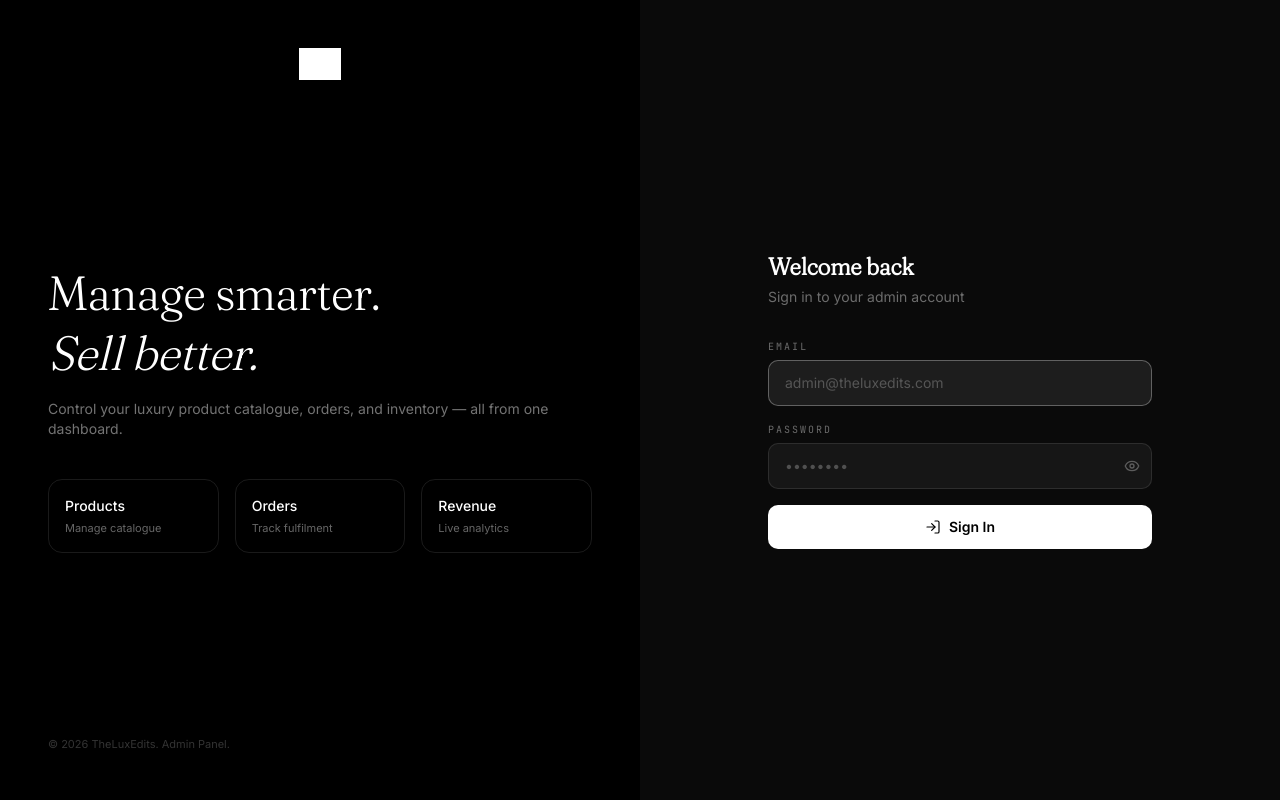
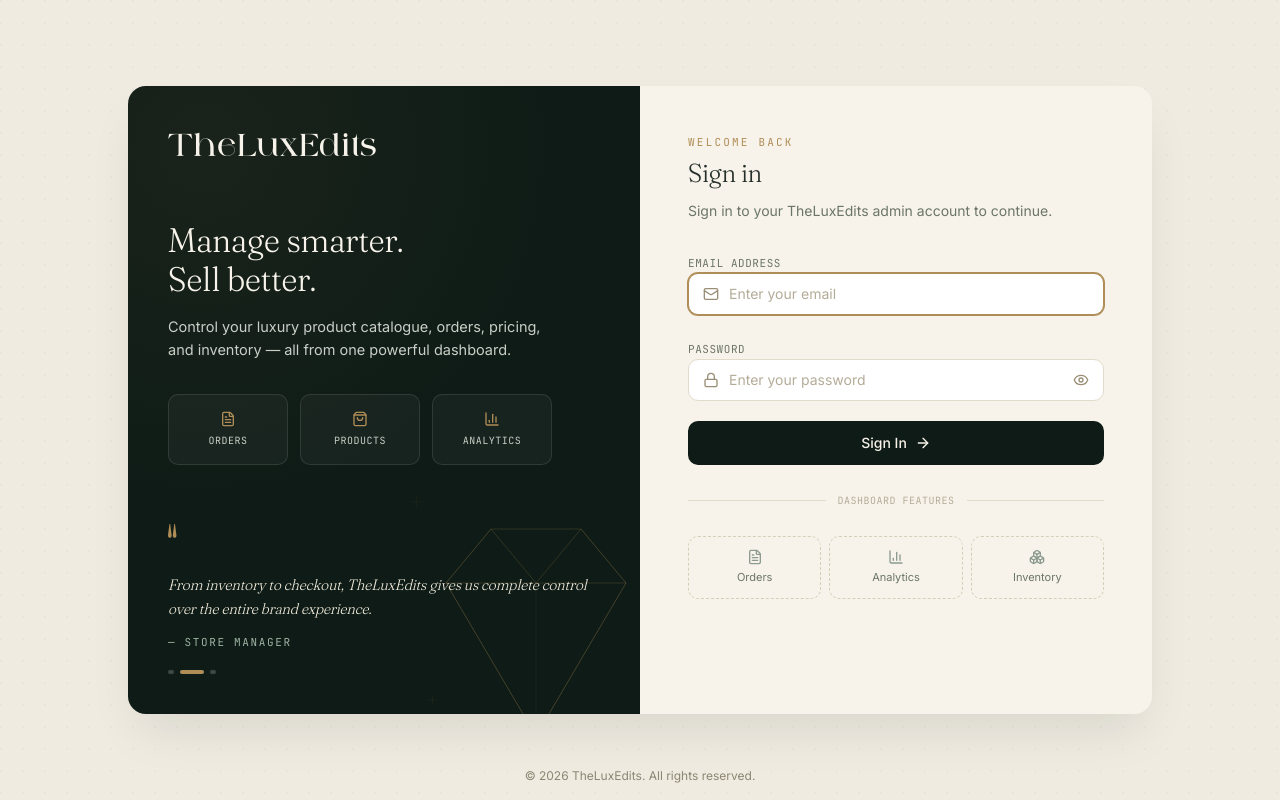
Before and after one commit to Faizy-broski/theluxedits, a Next.js app: page /admin/login in a window 1280 px wide. Built offline with nearby package versions, Linux system fonts and the light colour scheme; no server answers; grey boxes are pictures that could not be loaded.

Commit message:
Local changes

```diff
--- a/app/admin/login/page.tsx
+++ b/app/admin/login/page.tsx
@@ -1,10 +1,21 @@
 "use client";
 
 import { useState, useEffect, type FormEvent } from "react";
-import Image from "next/image";
 import { useRouter } from "next/navigation";
-import { Eye, EyeOff, LogIn } from "lucide-react";
+import {
+  Mail, Lock, Eye, EyeOff, ArrowRight, Loader2, AlertCircle,
+  FileText, ShoppingBag, BarChart3, Boxes,
+} from "lucide-react";
+import { cn } from "@/lib/utils";
 import { useAdminAuth } from "@/lib/admin-auth-context";
+import { AuthShell } from "@/components/admin/auth/AuthShell";
+import { TestimonialCarousel } from "@/components/admin/auth/TestimonialCarousel";
+
+const FEATURE_CHIPS = [
+  { icon: FileText, label: "Orders" },
+  { icon: ShoppingBag, label: "Products" },
+  { icon: BarChart3, label: "Analytics" },
+];
 
 export default function AdminLoginPage() {
   const router = useRouter();
@@ -38,97 +49,94 @@ export default function AdminLoginPage() {
     }
   }
 
-  return (
-    <div className="flex min-h-screen bg-neutral-950">
-      {/* Left panel */}
-      <div className="hidden w-1/2 flex-col justify-between bg-black p-12 lg:flex">
-        <Image
-          src="/logo/TheLuxEdits.png"
-          alt="TheLuxEdits"
-          width={160}
-          height={40}
-          className="h-8 w-auto object-contain brightness-0 invert"
-        />
-        <div>
-          <h1 className="font-fraunces text-5xl font-light leading-tight text-white">
-            Manage smarter.<br />
-            <em className="italic">Sell better.</em>
+  const left = (
+    <>
+      <span className="font-against text-[26px] tracking-wide text-[#F7F3EA]">TheLuxEdits</span>
+
+      <div className="my-auto max-w-sm py-14">
+        <h1 className="font-fraunces text-[34px] font-light leading-[1.15] text-[#F7F3EA]">
+          Manage smarter.
+          <br />
+          Sell better.
         </h1>
-          <p className="mt-4 text-sm text-white/45">
-            Control your luxury product catalogue, orders, and inventory — all from one dashboard.
+        <p className="mt-4 text-[14.5px] leading-relaxed text-[#C9CFC7]">
+          Control your luxury product catalogue, orders, pricing, and
+          inventory — all from one powerful dashboard.
         </p>
-          <div className="mt-10 grid grid-cols-3 gap-4">
-            {[
-              { label: "Products", desc: "Manage catalogue" },
-              { label: "Orders",   desc: "Track fulfilment" },
-              { label: "Revenue",  desc: "Live analytics" },
-            ].map((item) => (
-              <div key={item.label} className="rounded-xl border border-white/10 p-4">
-                <p className="text-sm font-medium text-white">{item.label}</p>
-                <p className="mt-1 text-[11px] text-white/40">{item.desc}</p>
+
+        <div className="mt-8 grid grid-cols-3 gap-3">
+          {FEATURE_CHIPS.map(({ icon: Icon, label }) => (
+            <div key={label} className="rounded-lg border border-white/10 bg-white/[0.04] px-3 py-4 text-center">
+              <Icon className="mx-auto mb-1.5 h-4 w-4 text-[#B08D57]" />
+              <p className="font-jet text-[10px] uppercase tracking-wider text-[#C9CFC7]">{label}</p>
             </div>
           ))}
         </div>
       </div>
-        <p className="text-[11px] text-white/20">© {new Date().getFullYear()} TheLuxEdits. Admin Panel.</p>
-      </div>
 
-      {/* Right panel — login form */}
-      <div className="flex flex-1 items-center justify-center px-6 py-12">
-        <div className="w-full max-w-sm">
-          {/* Mobile logo */}
-          <div className="mb-8 lg:hidden">
-            <Image
-              src="/logo/TheLuxEdits.png"
-              alt="TheLuxEdits"
-              width={140}
-              height={36}
-              className="h-7 w-auto object-contain brightness-0 invert"
-            />
-          </div>
+      <TestimonialCarousel />
+    </>
+  );
 
-          <h2 className="mb-1 text-2xl font-semibold text-white">Welcome back</h2>
-          <p className="mb-8 text-sm text-white/40">Sign in to your admin account</p>
+  const right = (
+    <>
+      <span className="font-against mb-8 block text-[22px] tracking-wide text-[#0E1B16] lg:hidden">
+        TheLuxEdits
+      </span>
+
+      <p className="font-jet mb-1 text-[11px] uppercase tracking-[0.2em] text-[#B08D57]">Welcome back</p>
+      <h2 className="font-fraunces text-[26px] font-normal text-[#26302B]">Sign in</h2>
+      <p className="mt-2 text-sm text-[#6B7568]">
+        Sign in to your TheLuxEdits admin account to continue.
+      </p>
 
       {error && (
-            <div className="mb-5 rounded-lg border border-red-500/30 bg-red-500/10 px-4 py-3 text-sm text-red-400">
+        <div className="mt-5 flex items-start gap-2 rounded-md border border-red-200 bg-red-50 px-3 py-2.5 text-sm text-red-800">
+          <AlertCircle className="mt-0.5 h-4 w-4 shrink-0" />
           {error}
         </div>
       )}
 
-          <form onSubmit={handleSubmit} className="space-y-4">
-            <div>
-              <label className="mb-1.5 block font-jet text-[10px] uppercase tracking-[0.2em] text-white/40">
-                Email
+      <form onSubmit={handleSubmit} className="mt-7 space-y-5">
+        <div className="space-y-1.5">
+          <label htmlFor="email" className="font-jet text-[11px] uppercase tracking-wider text-[#6B7568]">
+            Email Address
           </label>
+          <div className="flex items-center gap-2.5 rounded-lg border border-[#E1DBCB] bg-white px-3.5 py-2.5 transition-colors focus-within:border-[#B08D57] focus-within:ring-1 focus-within:ring-[#B08D57]">
+            <Mail className="h-4 w-4 shrink-0 text-[#9A8F76]" />
             <input
+              id="email"
               type="email"
+              autoFocus
+              required
+              placeholder="Enter your email"
               value={email}
               onChange={(e) => setEmail(e.target.value)}
-                required
-                autoFocus
-                placeholder="admin@theluxedits.com"
-                className="w-full rounded-lg border border-white/10 bg-white/5 px-4 py-3 text-sm text-white placeholder-white/25 outline-none transition focus:border-white/30 focus:bg-white/8"
+              className="w-full bg-transparent text-sm text-[#26302B] outline-none placeholder:text-[#B4AC98]"
             />
           </div>
+        </div>
 
-            <div>
-              <label className="mb-1.5 block font-jet text-[10px] uppercase tracking-[0.2em] text-white/40">
+        <div className="space-y-1.5">
+          <label htmlFor="password" className="font-jet text-[11px] uppercase tracking-wider text-[#6B7568]">
             Password
           </label>
-              <div className="relative">
+          <div className="flex items-center gap-2.5 rounded-lg border border-[#E1DBCB] bg-white px-3.5 py-2.5 transition-colors focus-within:border-[#B08D57] focus-within:ring-1 focus-within:ring-[#B08D57]">
+            <Lock className="h-4 w-4 shrink-0 text-[#9A8F76]" />
             <input
+              id="password"
               type={showPw ? "text" : "password"}
+              required
+              placeholder="Enter your password"
               value={password}
               onChange={(e) => setPassword(e.target.value)}
-                  required
-                  placeholder="••••••••"
-                  className="w-full rounded-lg border border-white/10 bg-white/5 px-4 py-3 pr-11 text-sm text-white placeholder-white/25 outline-none transition focus:border-white/30 focus:bg-white/8"
+              className="w-full bg-transparent text-sm text-[#26302B] outline-none placeholder:text-[#B4AC98]"
             />
             <button
               type="button"
-                  onClick={() => setShowPw((p) => !p)}
-                  className="absolute right-3 top-1/2 -translate-y-1/2 text-white/30 hover:text-white/60"
+              onClick={() => setShowPw((v) => !v)}
+              className="shrink-0 text-[#9A8F76] hover:text-[#26302B]"
+              aria-label={showPw ? "Hide password" : "Show password"}
             >
               {showPw ? <EyeOff className="h-4 w-4" /> : <Eye className="h-4 w-4" />}
             </button>
@@ -138,20 +146,41 @@ export default function AdminLoginPage() {
         <button
           type="submit"
           disabled={submitting}
-              className="flex w-full items-center justify-center gap-2 rounded-lg bg-white py-3 text-sm font-semibold text-black transition hover:bg-white/90 disabled:opacity-60"
+          className={cn(
+            "flex w-full items-center justify-center gap-2 rounded-lg bg-[#0E1B16] py-3 text-sm font-medium text-[#F7F3EA] transition-colors hover:bg-[#16281F] disabled:opacity-70"
+          )}
         >
           {submitting ? (
-                <span className="h-4 w-4 animate-spin rounded-full border-2 border-black/20 border-t-black" />
+            <Loader2 className="h-4 w-4 animate-spin" />
           ) : (
             <>
-                  <LogIn className="h-4 w-4" strokeWidth={1.8} />
               Sign In
+              <ArrowRight className="h-4 w-4" />
             </>
           )}
         </button>
       </form>
+
+      <div className="my-7 flex items-center gap-3">
+        <div className="h-px flex-1 bg-[#E1DBCB]" />
+        <p className="font-jet text-[10px] uppercase tracking-wider text-[#B4AC98]">Dashboard features</p>
+        <div className="h-px flex-1 bg-[#E1DBCB]" />
       </div>
+
+      <div className="grid grid-cols-3 gap-2">
+        {[
+          { icon: FileText, label: "Orders" },
+          { icon: BarChart3, label: "Analytics" },
+          { icon: Boxes, label: "Inventory" },
+        ].map(({ icon: Icon, label }) => (
+          <div key={label} className="rounded-lg border border-dashed border-[#D6CFB8] px-2 py-3 text-center">
+            <Icon className="mx-auto mb-1 h-4 w-4 text-[#8C9A8F]" />
+            <p className="text-[11px] text-[#6B7568]">{label}</p>
           </div>
+        ))}
       </div>
+    </>
   );
+
+  return <AuthShell left={left} right={right} />;
 }
--- a/app/layout.tsx
+++ b/app/layout.tsx
@@ -42,7 +42,7 @@ export default function RootLayout({
        h-full antialiased`}
     >
       <body className="min-h-full flex flex-col">
-        <AuthProvider><CartProvider>{children}</CartProvider></AuthProvider>
+        <CartProvider><AuthProvider>{children}</AuthProvider></CartProvider>
       </body>
     </html>
   );
--- /dev/null
+++ b/components/admin/auth/AuthShell.tsx
@@ -0,0 +1,44 @@
+import type { ReactNode } from "react";
+import { BrassOrnament } from "@/components/admin/auth/BrassOrnament";
+
+interface AuthShellProps {
+  left: ReactNode;
+  right: ReactNode;
+}
+
+export function AuthShell({ left, right }: AuthShellProps) {
+  return (
+    <div className="relative flex min-h-screen items-center justify-center bg-[#EFEBE1] px-4 py-10">
+      <div
+        className="pointer-events-none absolute inset-0 opacity-[0.35]"
+        style={{
+          backgroundImage:
+            "radial-gradient(circle at 1px 1px, rgba(15,28,23,0.08) 1px, transparent 0)",
+          backgroundSize: "22px 22px",
+        }}
+      />
+
+      <div className="relative w-full max-w-5xl overflow-hidden rounded-2xl shadow-2xl shadow-black/10">
+        <div className="grid grid-cols-1 lg:grid-cols-2">
+          <div className="relative hidden flex-col justify-between overflow-hidden bg-[#0E1B16] p-10 lg:flex">
+            <div
+              className="pointer-events-none absolute inset-0 opacity-40"
+              style={{
+                background:
+                  "radial-gradient(600px circle at 15% 10%, rgba(176,141,87,0.18), transparent 60%)",
+              }}
+            />
+            <BrassOrnament className="pointer-events-none absolute -bottom-10 -right-10 h-72 w-72 text-[#B08D57]/25" />
+            <div className="relative flex h-full flex-col justify-between">{left}</div>
+          </div>
+
+          <div className="bg-[#F7F3EA] p-8 sm:p-12">{right}</div>
+        </div>
+      </div>
+
+      <p className="absolute bottom-4 text-center text-xs text-[#8C8672]">
+        © {new Date().getFullYear()} TheLuxEdits. All rights reserved.
+      </p>
+    </div>
+  );
+}
--- /dev/null
+++ b/components/admin/auth/BrassOrnament.tsx
@@ -0,0 +1,26 @@
+interface BrassOrnamentProps {
+  className?: string;
+}
+
+export function BrassOrnament({ className }: BrassOrnamentProps) {
+  return (
+    <svg viewBox="0 0 320 320" fill="none" className={className} aria-hidden="true">
+      <g stroke="currentColor" strokeWidth="1" strokeLinejoin="round">
+        <path d="M110 70 L210 70 L260 130 L160 300 L60 130 Z" />
+        <path d="M60 130 L260 130" />
+        <path d="M110 70 L160 130" />
+        <path d="M210 70 L160 130" />
+        <path d="M60 130 L160 300" opacity="0.6" />
+        <path d="M260 130 L160 300" opacity="0.6" />
+        <path d="M110 70 L60 130" opacity="0.6" />
+        <path d="M210 70 L260 130" opacity="0.6" />
+        <path d="M160 130 L160 300" opacity="0.35" />
+      </g>
+      <g stroke="currentColor" strokeWidth="0.75" opacity="0.4">
+        <path d="M20 40 L34 40 M27 33 L27 47" />
+        <path d="M285 220 L297 220 M291 214 L291 226" />
+        <path d="M40 260 L50 260 M45 255 L45 265" />
+      </g>
+    </svg>
+  );
+}
--- /dev/null
+++ b/components/admin/auth/TestimonialCarousel.tsx
@@ -0,0 +1,78 @@
+"use client";
+
+import { useEffect, useState } from "react";
+import { cn } from "@/lib/utils";
+
+export interface Testimonial {
+  quote: string;
+  role: string;
+}
+
+const DEFAULT_TESTIMONIALS: Testimonial[] = [
+  {
+    quote:
+      "Managing our luxury catalogue has never been easier. Every product, every order — all in one view.",
+    role: "Boutique Owner",
+  },
+  {
+    quote:
+      "From inventory to checkout, TheLuxEdits gives us complete control over the entire brand experience.",
+    role: "Store Manager",
+  },
+  {
+    quote:
+      "Clean interface, real-time order tracking, and effortless product management. Absolutely essential.",
+    role: "Retail Director",
+  },
+];
+
+interface TestimonialCarouselProps {
+  testimonials?: Testimonial[];
+}
+
+export function TestimonialCarousel({
+  testimonials = DEFAULT_TESTIMONIALS,
+}: TestimonialCarouselProps) {
+  const [index, setIndex] = useState(0);
+
+  useEffect(() => {
+    const t = setInterval(() => {
+      setIndex((i) => (i + 1) % testimonials.length);
+    }, 5000);
+    return () => clearInterval(t);
+  }, [testimonials.length]);
+
+  const active = testimonials[index];
+
+  return (
+    <div>
+      <p aria-hidden="true" className="font-against mb-3 text-[40px] leading-none text-[#B08D57]">
+        &ldquo;
+      </p>
+      <p
+        key={index}
+        className="font-fraunces text-[15px] italic leading-relaxed text-[#EFE9DA] transition-opacity duration-500"
+      >
+        {active.quote}
+      </p>
+      <p className="font-jet mt-3 text-[11px] uppercase tracking-[0.15em] text-[#9FB3A4]">
+        — {active.role}
+      </p>
+
+      <div className="mt-5 flex gap-1.5">
+        {testimonials.map((t, i) => (
+          <button
+            key={t.role}
+            type="button"
+            onClick={() => setIndex(i)}
+            aria-label={`Show testimonial ${i + 1}`}
+            className={cn(
+              "h-1 rounded-full transition-all duration-300",
+              i === index ? "w-6 bg-[#B08D57]" : "w-1.5 bg-white/20 hover:bg-white/35"
+            )}
+          />
+        ))}
+      </div>
+    </div>
+  );
+}
--- a/lib/auth-context.tsx
+++ b/lib/auth-context.tsx
@@ -2,6 +2,7 @@
 
 import { createContext, useContext, useState, useEffect, type ReactNode } from "react";
 import api from "./api";
+import { useCart } from "./cart-context";
 
 export interface AuthUser {
   id: number;
@@ -28,6 +29,7 @@ export function AuthProvider({ children }: { children: ReactNode }) {
   const [user, setUser] = useState<AuthUser | null>(null);
   const [token, setToken] = useState<string | null>(null);
   const [loading, setLoading] = useState(true);
+  const { clearCart } = useCart();
 
   useEffect(() => {
     const storedToken = localStorage.getItem("luxx-token");
@@ -78,6 +80,7 @@ export function AuthProvider({ children }: { children: ReactNode }) {
     setToken(null);
     localStorage.removeItem("luxx-token");
     localStorage.removeItem("luxx-user");
+    clearCart();
   }
 
   async function updateProfile(formData: Partial<AuthUser> & { password?: string; password_confirmation?: string }) {
```
Also changed, not shown: app/products/page.tsx (+22 -5 lines), components/shared/Header.tsx (+6 -1 lines), components/shared/ProductCard.tsx (+2 -5 lines), .claude/settings.json (added), 1 other file (tests, documents, lock files or other folders). Lines whose indentation alone changed are shown as unchanged.
